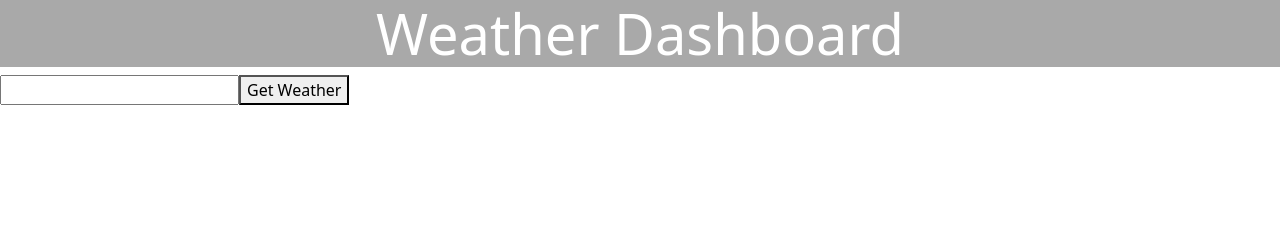
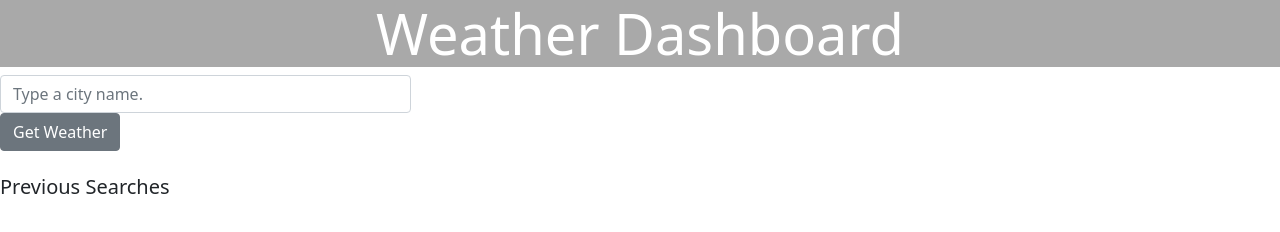
Before and after one commit to markdrecoll/Weather_Dashboard, a plain HTML site: page index.html in a window 1280 px wide. Drawn offline with nearby package versions, Linux system fonts and the light colour scheme.

Commit message:
Cleaned up code. Added more style.

```diff
--- a/assets/js/script.js
+++ b/assets/js/script.js
@@ -1,3 +1,6 @@
+// Mark Drecoll
+// 4/13/21
+
 // initialie variables and get elements from html
 var weatherDetailsDivEl = document.getElementById('weatherDetailsDiv');
 var futureDayOneWeatherEl = document.getElementById('futureDayOneWeather');
@@ -100,7 +103,7 @@ function displayFiveDayWeather(dataListItems) {
 
         // concatenate the image file name with the url for image thumbnails
         var weatherIconVariable = "http://openweathermap.org/img/w/" +
-        cleanFiveDays[i].weather[0].icon + ".png";
+            cleanFiveDays[i].weather[0].icon + ".png";
 
         // create the cards
         var card = `<div class="card text-white bg-primary mb-3" style="width: 18rem;">
--- a/index.html
+++ b/index.html
@@ -4,12 +4,11 @@
 <html lang="en">
 
 <head>
+  <!-- import bootstrap, jquery, and style sheets -->
   <link href="https://cdn.jsdelivr.net/npm/bootstrap@5.0.0-beta3/dist/css/bootstrap.min.css" rel="stylesheet"
     integrity="sha384-eOJMYsd53ii+scO/bJGFsiCZc+5NDVN2yr8+0RDqr0Ql0h+rP48ckxlpbzKgwra6" crossorigin="anonymous">
-  <!--Let browser know website is optimized for mobile-->
   <meta name="viewport" content="width=device-width, initial-scale=1.0" />
   <link rel="stylesheet" href="./assets/css/style.css" />
-  <!-- Import jQuery -->
   <script src="https://code.jquery.com/jquery-3.6.0.min.js"
     integrity="sha256-/xUj+3OJU5yExlq6GSYGSHk7tPXikynS7ogEvDej/m4=" crossorigin="anonymous"></script>
 
@@ -30,11 +29,16 @@
     <div class="col-4">
 
       <!-- textbox for user to enter a city and search button to perform the search -->
-      <input type='text' id='userInputCity'></input><button id='userInputCityButton'>Get Weather</button>
+      <input class="form-control" type='text' id='userInputCity' placeholder='Type a city name.'>
+      </input><button class="btn btn-secondary" id='userInputCityButton'>Get Weather</button>
 
+      <!-- spacing and header to separate previous searches from search bar -->
+      <br><br>
+      <h5>Previous Searches</h5>
+
+      <!-- div to attach the city display -->
       <div id="previousCitiesDisplay"></div>
     </div>
-
 
     <div class="col-8">
       <!-- div for displaying API data retrieved -->
```
Also changed, not shown: 1 other file.
